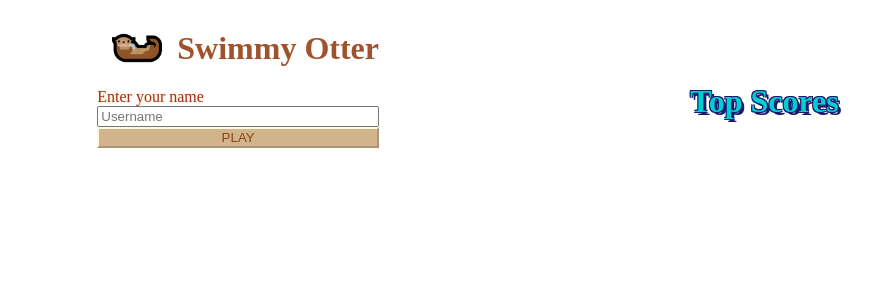
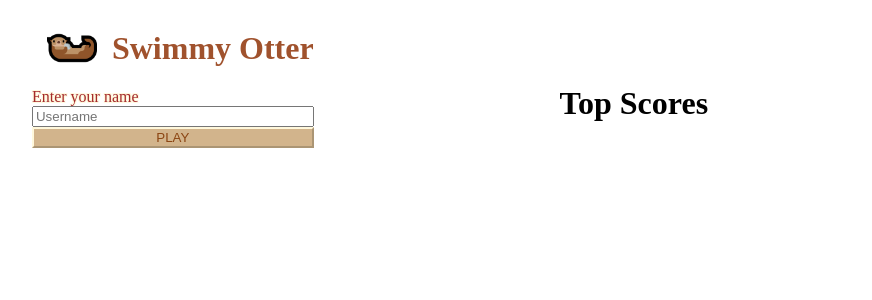
Before and after one commit to willsinn/swimmyotter-frontend, a PHP site: page / in a window 1280 px wide. Shown: the top 300 px of the page, without its empty margins (172-1044 px from the left). Run offline with PHP 8.4, Linux system fonts and the light colour scheme; some libraries are stand-ins or nearby versions.

Commit message:
comment out styles, add layout elems

```diff
--- a/index.css
+++ b/index.css
@@ -1,4 +1,5 @@
 body {
+  font-size: 16px;
 }
 
 #title {
@@ -27,20 +28,20 @@
   align-items: center;
 }
 #scores-container h1 {
-  color: darkturquoise;
+  /* color: darkturquoise;
 
   text-shadow: 3px 3px 0 midnightblue, -1px -1px 0 midnightblue,
-    1px -1px 0 midnightblue, -1px 1px 0 midnightblue, 1px 1px 0 midnightblue;
+    1px -1px 0 midnightblue, -1px 1px 0 midnightblue, 1px 1px 0 midnightblue; */
 }
 
 #scores-ul {
-  list-style: none;
+  /* list-style: none;
   color: lightblue;
   font-size: 24px;
   font-weight: 600;
 
   text-shadow: -1.5px -1.5px 0 black, 1.5px -1.5px 0 black, -1.5px 1.5px 0 black,
-    1.5px 1.5px 0 black;
+    1.5px 1.5px 0 black; */
 }
 #username-form {
 }
@@ -64,15 +65,14 @@
 }
 
 #score-div #play-again-btn {
-  margin: 0 auto;
+  /* margin: 0 auto;
   color: saddlebrown;
   background-color: tan;
-  border-color: cornsilk navajowhite navajowhite cornsilk;
+  border-color: cornsilk navajowhite navajowhite cornsilk; */
 }
 
 #score-div #score-div-h2 {
-  display: inline-block;
+  /* display: inline-block;
   margin: 0 auto;
   /* border: 2px solid red; */
-  padding: 10px;
 }
--- a/index.html
+++ b/index.html
@@ -11,11 +11,14 @@
   </head>
   <body>
     <div class="app">
-      <div id="title">
-        <div class="row-center">
-          <img height="50" width="50" src="./images/otter-emoji.png" />
-          <h1>Swimmy Otter</h1>
+      <div class="section order-1">
+        <div id="title">
+          <div class="row-center">
+            <img height="50" width="50" src="./images/otter-emoji.png" />
+            <h1>Swimmy Otter</h1>
+          </div>
         </div>
+
         <form id="username-form" class="col-wide">
           <label for="name">Enter your name</label>
           <input
@@ -28,15 +31,9 @@
           <input id="play-btn" type="submit" value="PLAY" />
         </form>
       </div>
-      <div id="form-and-scores" style="margin: 50px 0 0 50px; float: left;">
-        <div id="game-container">
-          <canvas
-            id="canvas"
-            width="750"
-            height="750"
-            style="border: 1px solid; display: none; float: left;"
-          ></canvas>
 
+      <div class="section order-2">
+        <div id="form-and-scores" style="margin: 50px 0 0 50px; float: left;">
           <div id="scores-container" style="float: right;">
             <div id="score-div" style="display: none;">
               <h2 id="score-div-h2" style="display: flex;">
@@ -50,6 +47,17 @@
           </div>
         </div>
       </div>
+
+      <div class="section order-3">
+        <div id="game-container">
+          <canvas
+            id="canvas"
+            width="750"
+            height="750"
+            style="border: 1px solid; display: none; float: left;"
+          ></canvas>
+        </div>
+      </div>
     </div>
     <!-- <button id="pause" style="float: right; margin-top: 200px;">⏯</button> -->
   </body>
```
